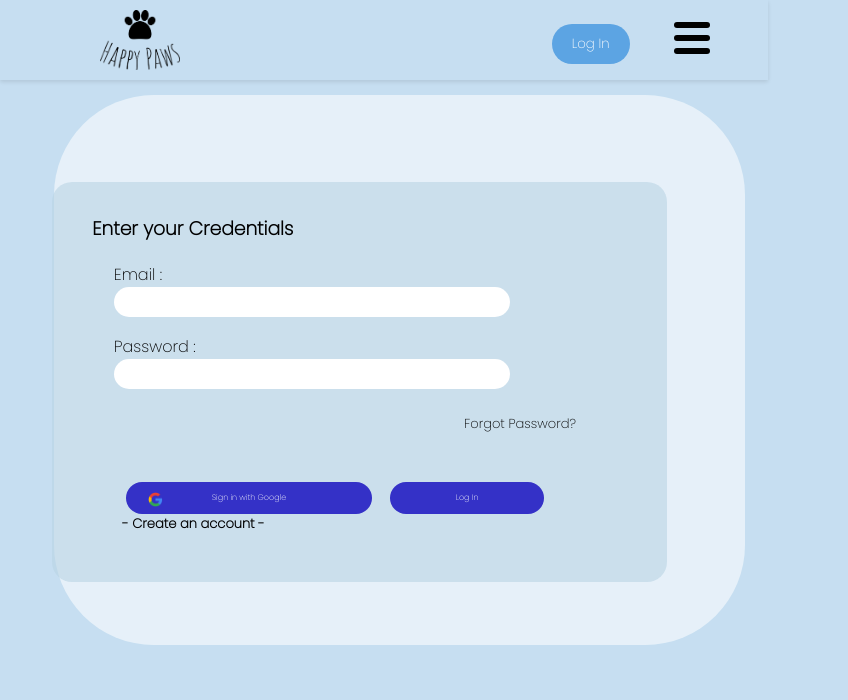
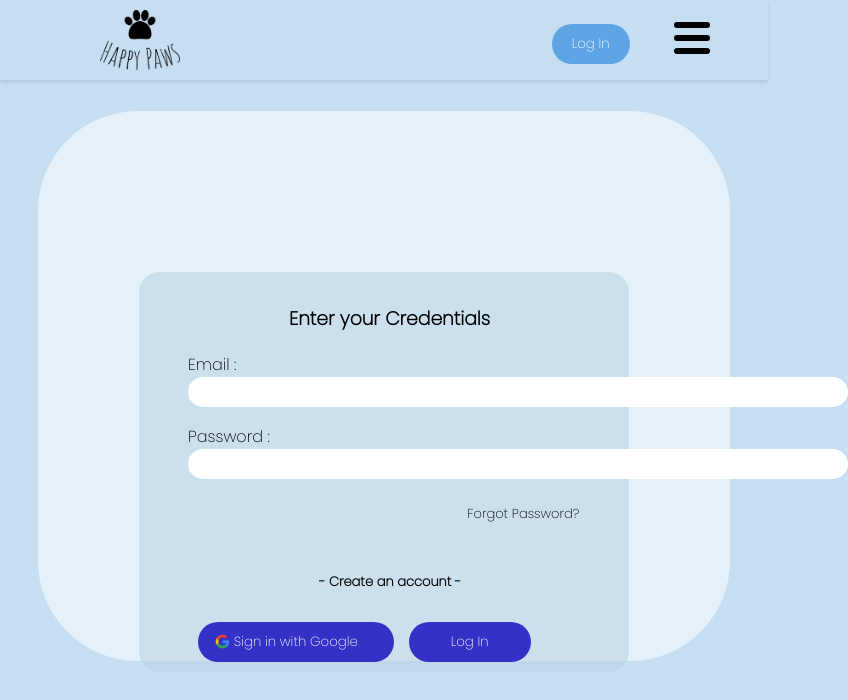
Before and after one commit to dileepaM-7/SDGP-HappyPaws, a React (Vite) app: page /Login in a window 768 px wide. Shown: the top 700 px of the page, 848 px wide, since content can reach past the window. Built offline with nearby package versions, Linux system fonts and the light colour scheme.

Commit message:
Fixing Login responsive

```diff
--- a/src/components/pages/Login/Login.css
+++ b/src/components/pages/Login/Login.css
@@ -7,6 +7,7 @@ position: absolute;
   width: 100%;
   margin-top: 2rem;
 
+
 }
 
 
@@ -15,9 +16,10 @@ position: absolute;
     position: absolute;
     top: 230px;
     left: 150px;
-    width: 500px;
+    width: 490px;
     height: 400px;
     border-radius: 20px;
+
 
 }
 .login-email-lbl{
@@ -92,55 +94,55 @@ h6{
         left: 15%;
         width: 230%;
     }
+    .login-container .login-form-content {
+        position: absolute;
+        top: 55%; /* Adjust as needed */
+        left: 30%; /* Adjust as needed */
+        transform: translate(-50%, -50%);
+      }
 
-}
-  @media only screen and (min-width: 768px){
-  .login-form-content .input-fieldorm-content{
-        left: 10%;
-        width: 230%;
+
+  @media only screen and (max-width: 768px){
+  .login-form-content .input-field{
+        left: 30%;
+        width: 250%;
     }
-    .login-form-content{
-        left: 10%;
-        width: 80%;
-        height: 400px; /* Adjusted height */
-    }
-    .login-btn,
-.google-btn{
-    top:300px;
-}
-
-  }
-  @media only screen and (min-width: 480px){
-    .login-form-content .input-field{
-
-        width: 150%;
-    }
+    .login-container .login-form-content {
+        position: absolute;
+        top: 55%; /* Adjust as needed */
+        left: 50%; /* Adjust as needed */
+        transform: translate(-50%, -50%);
+      }
     .login-btn,
     .google-btn{
+    top:330px;
+    }
+    .create-account-link{
+        left:180px;
         top:300px;
-        font-size: 8px;
     }
     .login-form-content h3{
-        left: 50px;
+        left: 150px;
     }
-}
-@media only screen and (min-width: 360px){
-    .login-container{
+   }
+
+@media only screen and (max-width: 360px){
+   /* .login-container{
         left: 2%;
         width: 100%;
         height: 5%;
         padding-top: 5ch;
 
-    }
+    }*/
     .input-field{
         width: auto;
   }
-  .login-form-content{
+  /*.login-form-content{
     width: 80%;
     left:37px;
-    top:150px;
+    top:1500px;
 
-  }
+  }*/
   .login-form-content .input-field{
 
     width: 150%;
@@ -150,13 +152,22 @@ h6{
 }
 .login-btn,
 .google-btn{
-    top:280px;
+    top:330px;
 
     font-size: 8px;
 }
 .create-account-link{
     left:70px;
 }
+.login-container .login-form-content {
+    position: absolute;
+    top: 55%; /* Adjust as needed */
+    left: 50%; /* Adjust as needed */
+    transform: translate(-50%, -50%);
+    width: 300px;
+    height: 450px;
+
+  }
 
 
 
@@ -168,3 +179,4 @@ h6{
     left: 0%;
     width: 500px;
 }
+  }
```
